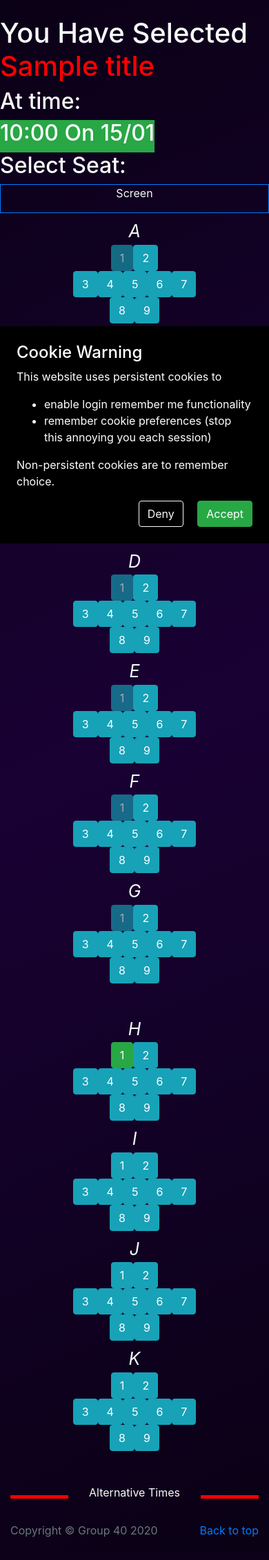
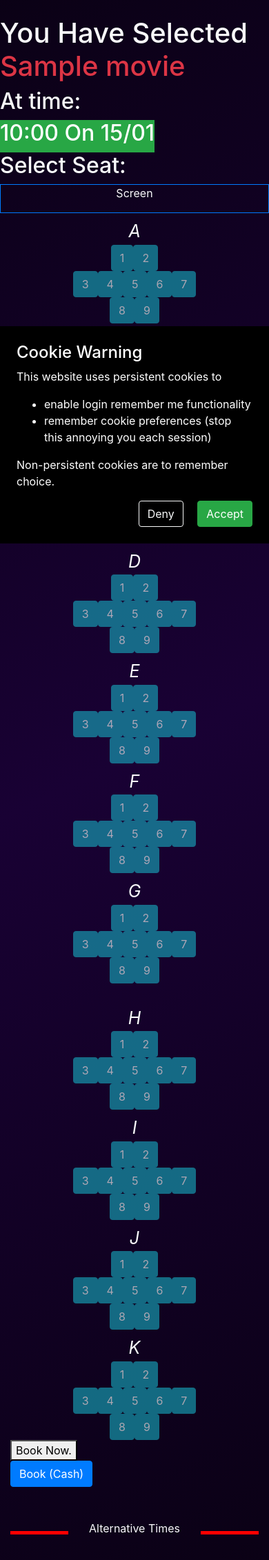
Before and after one commit to yesh21/MovieBookingSystem, a Flask app: template Flask_Cinema_Site/bookings/templates/select_time.html in a window 390 px wide. Shown: the part 56-2318 px from the top of the page at 69% size. Before the commit the page ends 2285 px from the top, so only its background shows below. Run offline with Flask 2, Linux system fonts and the light colour scheme; tables that the repository leaves empty hold one stand-in row (values such as "Sample post"); the template is opened without the code that fills it: values that come from a table or form of the project are taken from there, most other values are stand-ins (such as "Sample title", 1, 10 or a date in 2020); parts of the project's set-up code (start-up, migrations or seed data) failed here and were passed over; some libraries are stand-ins or nearby versions.

Commit message:
Added book by cash, ticket types, see booked on screen map

```diff
--- a/Flask_Cinema_Site/bookings/forms.py
+++ b/Flask_Cinema_Site/bookings/forms.py
@@ -1,6 +1,29 @@
+from Flask_Cinema_Site.models import Seat, TicketType
+
 from flask_wtf import FlaskForm
-from wtforms import StringField, PasswordField, SubmitField
-from wtforms.validators import DataRequired, Length, Email
+
+from wtforms import StringField, PasswordField, SubmitField, HiddenField
+from wtforms.fields.html5 import EmailField
+from wtforms.validators import DataRequired, Length, Email, ValidationError
+
+import json
+
+
+class CashPaymentForm(FlaskForm):
+    seats_json = HiddenField('Selected Seats', validators=[DataRequired()])
+    customer_email = EmailField('Customer email', validators=[DataRequired(), Email()])
+    submit = SubmitField('Accept payment and book')
+
+    def validate_seats_json(self, seats_json):
+        seats = json.loads(self.seats_json.data)
+
+        for seat_num, ticket_type in seats:
+            if not Seat.is_number_valid(seat_num):
+                raise ValidationError(f'Seat \'{seat_num}\' is invalid')
+
+            t = TicketType.query.filter_by(name=ticket_type).first()
+            if not t:
+                raise ValidationError(f'Ticket type \'{ticket_type}\' not found')
 
 
 class PaymentForm(FlaskForm):
--- a/Flask_Cinema_Site/bookings/templates/select_time.html
+++ b/Flask_Cinema_Site/bookings/templates/select_time.html
@@ -8,14 +8,16 @@
 {% block content %}
     <div class="container">
         <div class="row justify-content-md-center">
-        <h1>You Have Selected <span style="color:red">{{title}}</span></h1>
+            <h1>You Have Selected
+                <a class="text-danger" href="{{ url_for('movie.view_specific', movie_id=viewing.movie.id) }}">{{ viewing.movie.name }}</a>
+            </h1>
         </div>
         <div class="row">
             <h2>At time: </h2>
         </div>
         <div class="row justify-content-md-center">
             <div class=" bg-success text-white">
-            <h2>{{times.time.strftime('%H:%M') }} On {{times.time.strftime('%d/%m') }}</h2>
+                <h2>{{ viewing.time.strftime('%H:%M') }} On {{ viewing.time.strftime('%d/%m') }}</h2>
             </div>
         </div>
         <div class="row">
@@ -30,89 +32,14 @@
         </div>
 
         <div class="container">
-        {% for char in "ABCDEFG"|list %}
-        <div class="row justify-content-center pt-2">
-            <div class="col-sm-1">
-                <p class="pos_fixed">{{char}}</p>
-            </div>
-            <div class="col-sm-1">
-                <div class="d-flex justify-content-center">
-                    <button type="button" class="btn btn-info disabled" id="{{char}}1">1</button>
-                    <button type="button" class="btn btn-info" id="{{char}}2">2</button>
-                </div>
-            </div>
-            <div class="col-sm-2">
-                <div class="d-flex justify-content-center">
-                    <button type="button" class="btn btn-info" id="{{char}}3">3</button>
-                    <button type="button" class="btn btn-info" id="{{char}}4">4</button>
-                    <button type="button" class="btn btn-info" id="{{char}}5">5</button>
-                    <button type="button" class="btn btn-info" id="{{char}}6">6</button>
-                    <button type="button" class="btn btn-info" id="{{char}}7">7</button>
-                </div>
-            </div>
-            <div class="col-sm-1">
-                <div class="d-flex justify-content-center">
-                    <button type="button" class="btn btn-info" id="{{char}}8">8</button>
-                    <button type="button" class="btn btn-info" id="{{char}}9">9</button>
-                </div>
-            </div>
-        </div>
+            {% for char in "ABCDEFG" | list %}
+                {% include 'snippets/select_seats_row.html' %}
             {% endfor %}
 
-        <div class="row justify-content-center pt-5">
-            <div class="col-sm-1">
-                <p class="pos_fixed">H</p>
-            </div>
-            <div class="col-sm-1">
-                <div class="d-flex justify-content-center">
-                    <button type="button" class="btn btn-success" id="H1">1</button>
-                    <button type="button" class="btn btn-info" id="H2">2</button>
-                </div>
-            </div>
-            <div class="col-sm-2">
-                <div class="d-flex justify-content-center">
-                    <button type="button" class="btn btn-info" id="H3">3</button>
-                    <button type="button" class="btn btn-info" id="H4">4</button>
-                    <button type="button" class="btn btn-info" id="H5">5</button>
-                    <button type="button" class="btn btn-info" id="H6">6</button>
-                    <button type="button" class="btn btn-info" id="H7">7</button>
-                </div>
-            </div>
-            <div class="col-sm-1">
-                <div class="d-flex justify-content-center">
-                    <button type="button" class="btn btn-info" id="H8">8</button>
-                    <button type="button" class="btn btn-info" id="H9">9</button>
-                </div>
-            </div>
-        </div>
+            <div class="my-4"></div>
 
-        {% for char in "IJK"|list %}
-        <div class="row justify-content-center pt-2">
-            <div class="col-sm-1">
-                <p class="pos_fixed">{{char}}</p>
-            </div>
-            <div class="col-sm-1">
-                <div class="d-flex justify-content-center">
-                    <button type="button" class="btn btn-info" id="{{char}}1">1</button>
-                    <button type="button" class="btn btn-info" id="{{char}}2">2</button>
-                </div>
-            </div>
-            <div class="col-sm-2">
-                <div class="d-flex justify-content-center">
-                    <button type="button" class="btn btn-info" id="{{char}}3">3</button>
-                    <button type="button" class="btn btn-info" id="{{char}}4">4</button>
-                    <button type="button" class="btn btn-info" id="{{char}}5">5</button>
-                    <button type="button" class="btn btn-info" id="{{char}}6">6</button>
-                    <button type="button" class="btn btn-info" id="{{char}}7">7</button>
-                </div>
-            </div>
-            <div class="col-sm-1">
-                <div class="d-flex justify-content-center">
-                    <button type="button" class="btn btn-info" id="{{char}}8">8</button>
-                    <button type="button" class="btn btn-info" id="{{char}}9">9</button>
-                </div>
-            </div>
-        </div>
+            {% for char in "HIJK" | list %}
+                {% include 'snippets/select_seats_row.html' %}
             {% endfor %}
         </div>
 
@@ -120,6 +47,9 @@
         <div id="PaymentsButton">
             <button>Book Now.</button>
         </div>
+
+        <button type="button" class="btn btn-primary" data-toggle="modal" data-target="#cashBookModal">Book (Cash)
+        </button>
 
         <!--Alternative Times on same day-->
         <div class="row pt-5">
@@ -134,10 +64,192 @@
         <!--Insert list of times in the same day here-->
     </div>
 
+    <div class="modal fade" id="cashBookModal" tabindex="-1" role="dialog" aria-labelledby="cashBookModalLabel"
+         aria-hidden="true">
+        <div class="modal-dialog" role="document">
+            <div class="modal-content bg-dark">
+                <div class="modal-header">
+                    <h5 class="modal-title" id="cashBookModalLabel">Book - {{ viewing.movie.name }}
+                        - {{ viewing.time.strftime('%H:%M - %d/%m/%y') }}</h5>
+                    <button type="button" class="close" data-dismiss="modal" aria-label="Close">
+                        <span aria-hidden="true">&times;</span>
+                    </button>
+                </div>
+                <form action="{{ url_for('bookings.book_with_cash', viewing_id=viewing.id) }}" method="post">
+                    <div class="modal-body">
+                        <table class="table">
+                            <thead>
+                            <tr>
+                                <th class="border-top-0">Ticket type</th>
+                                <th class="border-top-0">Seats</th>
+                                <th class="border-top-0">Total (£)</th>
+                            </tr>
+                            </thead>
+                            <tbody>
+                            <tr>
+                                <td>Child</td>
+                                <td class="modal-seats-child"></td>
+                                <td class="modal-price-child"></td>
+                            </tr>
+                            <tr>
+                                <td>Senior</td>
+                                <td class="modal-seats-senior"></td>
+                                <td class="modal-price-senior"></td>
+                            </tr>
+                            <tr>
+                                <td>Adult</td>
+                                <td class="modal-seats-adult"></td>
+                                <td class="modal-price-adult"></td>
+                            </tr>
+                            <tr>
+                                <td>VIP</td>
+                                <td class="modal-seats-vip"></td>
+                                <td class="modal-price-vip"></td>
+                            </tr>
+                            <tr>
+                                <td class="border-top-0"></td>
+                                <td class="border-top-0"></td>
+                                <td class="border-top-0"></td>
+                            </tr>
+                            <tr class="bg-black">
+                                <td class="border-top-0">VAT</td>
+                                <td class="border-top-0"></td>
+                                <td class="border-top-0 modal-vat"></td>
+                            </tr>
+                            <tr class="bg-black">
+                                <td>Total</td>
+                                <td></td>
+                                <td class="modal-total-price"></td>
+                            </tr>
+                            </tbody>
+                        </table>
+
+                        <table class="table bg-black rounded">
+                            <tbody>
+
+                            </tbody>
+                        </table>
+
+                        {{ cash_payment_form.seats_json(id='seatsCashJson', type='text') }}
+                        {{ get_field_group_html(cash_payment_form.customer_email) }}
+                        {{ cash_payment_form.csrf_token }}
+
+                    </div>
+                    <div class="modal-footer">
+                        <button type="button" class="btn btn-secondary" data-dismiss="modal">Cancel</button>
+                        {{ cash_payment_form.submit(class='btn btn-primary') }}
+                    </div>
+                </form>
+            </div>
+        </div>
+    </div>
+
 
 {% endblock %}
 
 {% block scripts %}
-<script src="{{ url_for('bookings.static', filename='js/seating.js') }}"></script>
+    <!--<script src="{{ url_for('bookings.static', filename='js/seating.js') }}"></script>-->
+    <script>
+        // Register booked popover
+        let booked_seat_btns = $('.seat-booked');
+        booked_seat_btns.popover({
+            content: 'Booked',
+            placement: 'top',
+            trigger: 'focus'
+        });
 
+        // Register popover for all available seats
+        let available_seat_btns = $('.seat-available');
+        let select_seats_popover_template = `
+            {% include 'snippets/select_seat_popover.html' %}
+        `;
+
+        available_seat_btns.popover({
+            content: select_seats_popover_template,
+            placement: 'top',
+            html: true,
+            trigger: 'focus'
+        });
+
+        let btn_classes = {
+            'available': 'btn-info seat-available',
+            'child': 'btn-success seat-child',
+            'senior': 'btn-light seat-senior',
+            'adult': 'btn-dark seat-adult'
+        }
+
+        // As soon as popover inserted into DOM
+        available_seat_btns.on('inserted.bs.popover', function () {
+            let calling_btn = $(this)
+
+            // Set radio button to current value
+            $('#availableRadio').prop("checked", calling_btn.hasClass('seat-available'));
+            $('#childRadio').prop("checked", calling_btn.hasClass('seat-child'));
+            $('#seniorRadio').prop("checked", calling_btn.hasClass('seat-senior'));
+            $('#adultRadio').prop("checked", calling_btn.hasClass('seat-adult'));
+
+            // Update classes on radio button click
+            let data = {'calling_btn': calling_btn};
+            $('.ticket_type_radio').on('click', data, function (event) {
+                let calling_btn = event.data.calling_btn;
+                let calling_radio = $(this);
+
+                calling_btn.removeClass().addClass('btn seat-btn').addClass(btn_classes[calling_radio.val()]);
+            });
+        });
+
+        let init_buttons_from_json = function (seats_json) {
+            let seats = JSON.parse(seats_json)
+            seats.forEach(function (seat) {
+                let seat_num = seat[0];
+                let ticket_type = seat[1];
+                $(`#${seat_num}`).removeClass().addClass('btn seat-btn').addClass(btn_classes[ticket_type.toLowerCase()]);
+            });
+        }
+
+        let populate_models_get_json = function () {
+            let seats = [];
+            let total_price = 0.00;
+
+            let prices = {
+                'child': {{ ticket_prices.child }},
+                'senior': {{ ticket_prices.senior }},
+                'adult': {{ ticket_prices.adult }},
+                'vip': {{ ticket_prices.vip }}
+            };
+
+            for (const [type, price] of Object.entries(prices)) {
+                let temp_seats = $(`.seat-${type}`).map(function () {
+                    return this.id;
+                }).toArray();
+                $(`.modal-seats-${type}`).text(temp_seats.join(', '));
+
+                let temp_price = temp_seats.length * price;
+                $(`.modal-price-${type}`).text(temp_price.toFixed(2));
+
+                total_price += temp_price;
+
+                temp_seats.forEach(function (seat_num) {
+                    seats.push([seat_num, type.charAt(0).toUpperCase() + type.slice(1)]);
+                });
+            }
+
+            $('.modal-vat').text((total_price * 0.2).toFixed(2));
+            $('.modal-total-price').text(total_price.toFixed(2));
+
+            return JSON.stringify(seats);
+        };
+
+        // Populate cash book modal
+        $('#cashBookModal').on('show.bs.modal', function (e) {
+            $('#seatsCashJson').val(populate_models_get_json());
+        })
+
+        {% if cash_payment_form.customer_email.errors %}
+            // Load submitted seats
+            init_buttons_from_json({{ cash_payment_form.seats_json.data | tojson | safe }});
+            // Open cash modal if post errors
+            $('#cashBookModal').modal('show')
+        {% endif %}
+    </script>
 {% endblock %}
--- /dev/null
+++ b/Flask_Cinema_Site/bookings/templates/snippets/select_seat_popover.html
@@ -0,0 +1,28 @@
+<div class="form-check">
+    <input class="form-check-input ticket_type_radio" type="radio" name="ticketTypeRadio" id="availableRadio"
+           value="available">
+    <label class="form-check-label" for="availableRadio">
+        Available
+    </label>
+</div>
+
+<div class="form-check">
+    <input class="form-check-input ticket_type_radio" type="radio" name="ticketTypeRadio" id="childRadio" value="child">
+    <label class="form-check-label" for="childRadio">
+        Child - {{ '£%.2f' | format(ticket_prices.child) }}
+    </label>
+</div>
+
+<div class="form-check">
+    <input class="form-check-input ticket_type_radio" type="radio" name="ticketTypeRadio" id="seniorRadio" value="senior">
+    <label class="form-check-label" for="seniorRadio">
+        Senior - {{ '£%.2f' | format(ticket_prices.senior) }}
+    </label>
+</div>
+
+<div class="form-check">
+    <input class="form-check-input ticket_type_radio" type="radio" name="ticketTypeRadio" id="adultRadio" value="adult">
+    <label class="form-check-label" for="adultRadio">
+        Adult - {{ '£%.2f' | format(ticket_prices.adult) }}
+    </label>
+</div>
--- /dev/null
+++ b/Flask_Cinema_Site/bookings/templates/snippets/select_seats_row.html
@@ -0,0 +1,24 @@
+<div class="row justify-content-center pt-2">
+    <div class="col-sm-1">
+        <p class="pos_fixed">{{ char }}</p>
+    </div>
+    <div class="col-sm-1">
+        <div class="d-flex justify-content-center">
+            <button type="button" class="btn btn-info seat-btn {{ 'seat-available' if is_seat_available(char ~ 1) else 'seat-booked disabled' }}" id="{{ char }}1">1</button>
+            <button type="button" class="btn btn-info seat-btn {{ 'seat-available' if is_seat_available(char ~ 2) else 'seat-booked disabled' }}" id="{{ char }}2">2</button>
+        </div>
+    </div>
+    <div class="col-sm-2">
+        <div class="d-flex justify-content-center">
+            {% for i in range(3, 8) %}
+                <button type="button" class="btn btn-info seat-btn {{ 'seat-available' if is_seat_available(char ~ i) else 'seat-booked disabled' }}" id="{{ char }}{{ i }}">{{ i }}</button>
+            {% endfor %}
+        </div>
+    </div>
+    <div class="col-sm-1">
+        <div class="d-flex justify-content-center">
+            <button type="button" class="btn btn-info seat-btn {{ 'seat-available' if is_seat_available(char ~ 8) else 'seat-booked disabled' }}" id="{{ char }}8">8</button>
+            <button type="button" class="btn btn-info seat-btn {{ 'seat-available' if is_seat_available(char ~ 9) else 'seat-booked disabled' }}" id="{{ char }}9">9</button>
+        </div>
+    </div>
+</div>
--- a/Flask_Cinema_Site/movie/templates/view_specific_movie.html
+++ b/Flask_Cinema_Site/movie/templates/view_specific_movie.html
@@ -80,7 +80,7 @@
                                 <p class="h6 my-1">{{ day[0].strftime("%a %d/%m/%y") }}</p>
                                 {% for v in day[1] %}
                                     <div class="bg-black d-inline-block mx-auto my-1 rounded">
-                                        <a href="{{ url_for('bookings.view_specific', viewing=v.id, movie=v.movie_id) }}">
+                                        <a href="{{ url_for('bookings.view_specific', viewing_id=v.id) }}">
                                             <span class="px-2 ">{{ v.time.strftime("%H:%M") }}</span>
                                         </a>
                                     </div>
--- a/Scripts/add_db_data.py
+++ b/Scripts/add_db_data.py
@@ -122,7 +122,7 @@ db.session.commit()
 # For each viewing add some seats
 for v in Viewing.query.all():
     for char in ['A', 'B', 'C', 'D', 'E', 'F', 'G', 'H', 'I', 'J', 'K']:
-        for i in range(9):
+        for i in range(1, 10):
             v.seats.append(Seat(
                 seat_number=char + str(i)
             ))
--- a/Scripts/db_create.py
+++ b/Scripts/db_create.py
@@ -17,5 +17,6 @@ db.session.add(Role(name='customer'))
 db.session.add(TicketType(name='Child', price=4.50))
 db.session.add(TicketType(name='Senior', price=5.50))
 db.session.add(TicketType(name='Adult', price=6.50))
+db.session.add(TicketType(name='VIP', price=8.00))
 
 db.session.commit()
```
Also changed, not shown: Flask_Cinema_Site/bookings/helper_functions.py (added, +98 -0 lines), Flask_Cinema_Site/bookings/static/js/seating.js (+10 -12 lines), Flask_Cinema_Site/bookings/views.py (+48 -131 lines), Flask_Cinema_Site/models.py (+46 -0 lines), Tests/movie/test_view_specific_movie.py (+1 -1 lines). Lines whose indentation alone changed are shown as unchanged.
